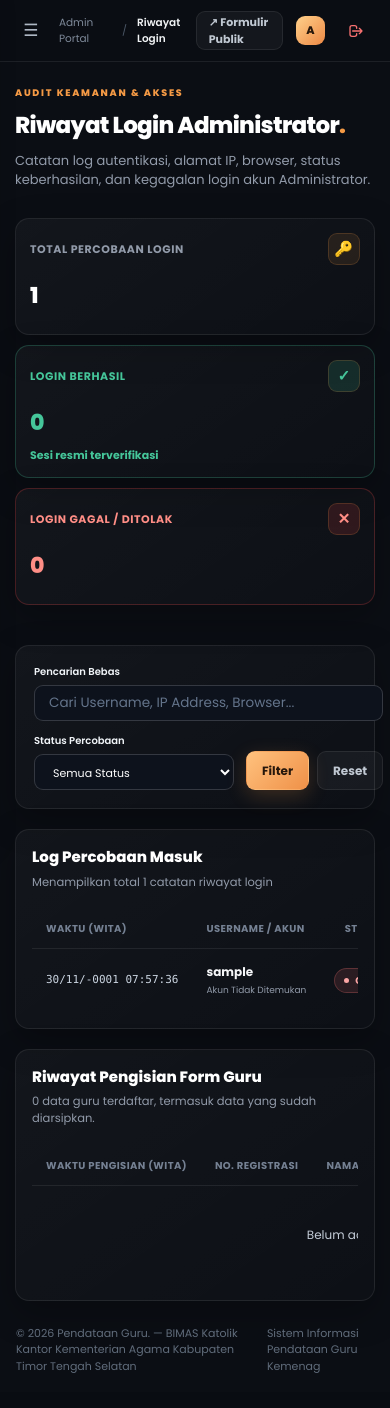
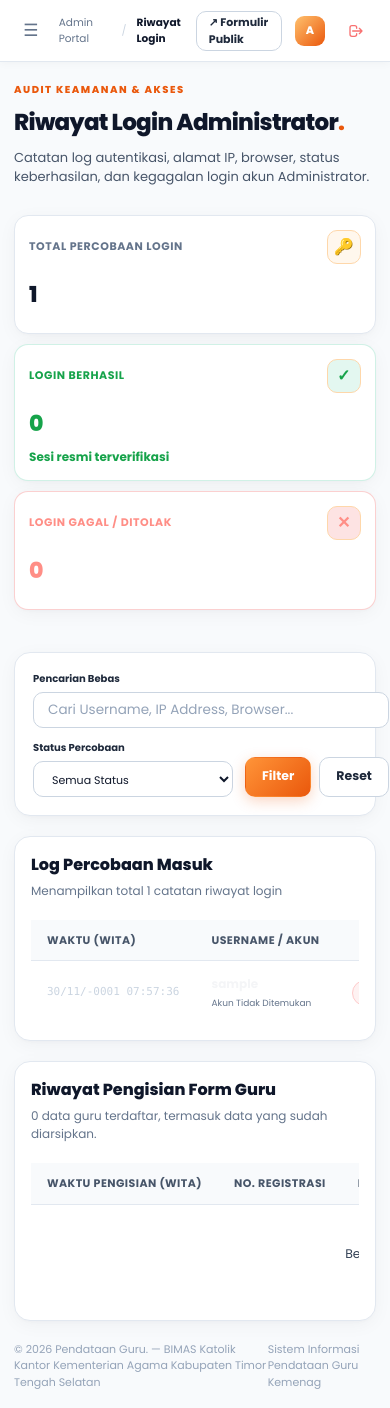
Before and after one commit to wensputra2026/formbimkat, a Laravel app: page /admin/riwayat-login in a window 390 px wide. Before the commit the page ends 1373 px from the top, so only its background shows below. Run offline with Laravel 12, Linux system fonts and the light colour scheme; the visitor is signed in with stand-in values (Sample User, id 1); data comes from the database, SQL or seed files in the repository; data that the repository does not hold is empty; style sheets or scripts are compiled from the project's sources; parts of the project's set-up code (start-up, migrations or seed data) failed here and were passed over; some libraries are stand-ins or nearby versions; some web fonts are replaced.

Commit message:
feat: executive light theme for frontend & backend, fixed header, remove checkmarks, and responsive styling

```diff
--- a/resources/css/premium-dashboard.css
+++ b/resources/css/premium-dashboard.css
@@ -1,29 +1,36 @@
+/* ==========================================================================
+   PREMIUM DASHBOARD - LIGHT THEME (EXECUTIVE & HIGH CONTRAST)
+   ========================================================================== */
+
 :root {
-    --pd-bg: #0b0e14;
-    --pd-sidebar: #10141d;
-    --pd-panel: #141a25;
-    --pd-panel-soft: #171e2a;
-    --pd-border: rgba(255, 255, 255, 0.08);
-    --pd-text: #f4f5f7;
-    --pd-muted: #929baa;
-    --pd-dim: #687384;
-    --pd-accent: #f59a45;
-    --pd-accent-2: #e9b86a;
-    --pd-success: #45c69a;
-    --pd-warning: #eeb85e;
-    --pd-danger: #f87171;
+    --pd-bg: #f8fafc;
+    --pd-sidebar: #ffffff;
+    --pd-panel: #ffffff;
+    --pd-panel-soft: #f1f5f9;
+    --pd-border: #e2e8f0;
+    --pd-border-focus: #ea580c;
+    --pd-text: #0f172a;
+    --pd-text-muted: #475569;
+    --pd-muted: #64748b;
+    --pd-dim: #94a3b8;
+    --pd-accent: #ea580c;
+    --pd-accent-2: #c2410c;
+    --pd-accent-light: #fff7ed;
+    --pd-success: #16a34a;
+    --pd-warning: #d97706;
+    --pd-danger: #dc2626;
     --pd-sidebar-width: 278px;
     --pd-sidebar-mini: 86px;
-    color-scheme: dark;
+    color-scheme: light;
 }
 
 [x-cloak] { display: none !important; }
-* { box-sizing: border-box; }
+*, *::before, *::after { box-sizing: border-box; }
 
 html, body {
     background-color: var(--pd-bg) !important;
     color: var(--pd-text) !important;
-    color-scheme: dark;
+    color-scheme: light;
     margin: 0;
     padding: 0;
 }
@@ -39,7 +46,7 @@ body.premium-body {
 
 button, input, select, textarea { font: inherit; }
 a { color: inherit; text-decoration: none; }
-h1, h2, h3, h4, h5, h6 { color: #f4f5f7; }
+h1, h2, h3, h4, h5, h6 { color: var(--pd-text); }
 
 .pd-shell { min-height: 100vh; }
 
@@ -321,9 +327,9 @@ h1, h2, h3, h4, h5, h6 { color: #f4f5f7; }
     flex: 0 0 34px;
     width: 34px;
     height: 34px;
-    color: #28180c;
+    color: #ffffff;
     border-radius: 11px;
-    background: linear-gradient(135deg, #ffd18b, #ed8844);
+    background: linear-gradient(135deg, #ffc16e, #ea580c);
     font-weight: 800;
 }
 
@@ -358,7 +364,7 @@ h1, h2, h3, h4, h5, h6 { color: #f4f5f7; }
     place-items: center;
     width: 36px;
     height: 36px;
-    color: #aeb7c4;
+    color: #64748b;
     border: 1px solid transparent;
     border-radius: 9px;
     background: transparent;
@@ -394,9 +400,10 @@ h1, h2, h3, h4, h5, h6 { color: #f4f5f7; }
     justify-content: space-between;
     min-height: 72px;
     padding: 0 34px;
-    background: rgba(11, 14, 20, 0.88) !important;
+    background: rgba(255, 255, 255, 0.95) !important;
     border-bottom: 1px solid var(--pd-border) !important;
-    backdrop-filter: blur(18px);
+    backdrop-filter: blur(16px);
+    box-shadow: 0 2px 8px rgba(15, 23, 42, 0.03);
 }
 
 .pd-topbar-left,
@@ -410,25 +417,26 @@ h1, h2, h3, h4, h5, h6 { color: #f4f5f7; }
     display: flex;
     align-items: center;
     gap: 10px;
-    color: #7f8a9a;
+    color: #64748b;
     font-size: 12px;
 }
 
 .pd-breadcrumb strong {
-    color: #f1f3f5;
-    font-weight: 600;
+    color: #0f172a;
+    font-weight: 700;
 }
 
 .pd-breadcrumb-sep {
-    color: #4d5868;
+    color: #cbd5e1;
 }
 
 .pd-status {
     display: flex;
     align-items: center;
     gap: 7px;
-    color: #9aa5b3;
+    color: #475569;
     font-size: 11px;
+    font-weight: 500;
 }
 
 .pd-status-dot {
@@ -448,17 +456,18 @@ h1, h2, h3, h4, h5, h6 { color: #f4f5f7; }
     display: flex;
     align-items: center;
     gap: 9px;
-    color: #dfe3e9;
+    color: #0f172a;
     border: 0;
     background: transparent;
-    font-size: 11.5px;
+    font-size: 12px;
+    font-weight: 600;
     cursor: pointer;
 }
 
 .pd-avatar-small {
-    width: 29px;
-    height: 29px;
-    flex-basis: 29px;
+    width: 30px;
+    height: 30px;
+    flex-basis: 30px;
     border-radius: 9px;
     font-size: 11px;
 }
@@ -481,9 +490,9 @@ h1, h2, h3, h4, h5, h6 { color: #f4f5f7; }
 .pd-eyebrow {
     margin-bottom: 8px;
     color: var(--pd-accent);
-    font-size: 9.5px;
+    font-size: 10px;
     font-weight: 800;
-    letter-spacing: .18em;
+    letter-spacing: .15em;
     text-transform: uppercase;
 }
 
@@ -493,7 +502,7 @@ h1, h2, h3, h4, h5, h6 { color: #f4f5f7; }
     font-size: clamp(23px, 3vw, 31px);
     font-weight: 800;
     letter-spacing: -.03em;
-    color: #ffffff;
+    color: #0f172a;
 }
 
 .pd-heading-accent {
@@ -502,13 +511,13 @@ h1, h2, h3, h4, h5, h6 { color: #f4f5f7; }
 
 .pd-page-heading p {
     margin: 8px 0 0;
-    color: var(--pd-muted);
+    color: #475569;
     font-size: 13px;
 }
 
 .pd-heading-actions {
     display: flex;
-    gap: 9px;
+    gap: 10px;
 }
 
 /* Buttons */
@@ -517,103 +526,104 @@ h1, h2, h3, h4, h5, h6 { color: #f4f5f7; }
     align-items: center;
     justify-content: center;
     gap: 8px;
-    min-height: 39px;
-    padding: 0 15px;
+    min-height: 40px;
+    padding: 0 16px;
     border: 1px solid var(--pd-border);
-    border-radius: 9px;
+    border-radius: 10px;
     cursor: pointer;
-    font-size: 12px;
+    font-size: 12.5px;
     font-weight: 700;
-    transition: .2s ease;
+    transition: .18s ease;
 }
 
 .pd-button-secondary {
-    color: #c1c9d3;
-    background: rgba(255, 255, 255, 0.045);
-    border: 1px solid var(--pd-border);
+    color: #1e293b;
+    background: #ffffff;
+    border: 1px solid #cbd5e1;
 }
 
 .pd-button-secondary:hover {
-    background: rgba(255, 255, 255, 0.09);
-    color: #ffffff;
+    background: #f8fafc;
+    border-color: #94a3b8;
 }
 
 .pd-button-primary {
-    color: #26170b !important;
+    color: #ffffff !important;
     border-color: transparent;
-    background: linear-gradient(135deg, #ffc27e, #ef9148);
-    box-shadow: 0 6px 20px rgba(245, 154, 69, 0.2);
+    background: linear-gradient(135deg, #ff9438, #ea580c);
+    box-shadow: 0 4px 14px rgba(234, 88, 12, 0.25);
 }
 
 .pd-button-primary:hover {
     transform: translateY(-1px);
-    filter: brightness(1.06);
+    filter: brightness(1.05);
 }
 
 .pd-button-success {
     color: #ffffff !important;
     border-color: transparent;
     background: linear-gradient(135deg, #10b981, #059669);
-    box-shadow: 0 6px 20px rgba(16, 185, 129, 0.2);
+    box-shadow: 0 4px 14px rgba(16, 185, 129, 0.2);
 }
 
 .pd-button-danger {
     color: #ffffff !important;
     border-color: transparent;
     background: linear-gradient(135deg, #ef4444, #dc2626);
-    box-shadow: 0 6px 20px rgba(239, 68, 68, 0.2);
+    box-shadow: 0 4px 14px rgba(239, 68, 68, 0.2);
 }
 
 /* Stat Cards & Panels */
 .pd-stat-grid {
     display: grid;
     grid-template-columns: repeat(4, minmax(0, 1fr));
-    gap: 16px;
-    margin-bottom: 20px;
+    gap: 18px;
+    margin-bottom: 22px;
 }
 
 .pd-stat-card,
 .pd-panel {
     border: 1px solid var(--pd-border);
     border-radius: 14px;
-    background: linear-gradient(145deg, rgba(255, 255, 255, 0.035), rgba(255, 255, 255, 0.012));
-    box-shadow: 0 12px 35px rgba(0, 0, 0, 0.25);
+    background: #ffffff;
+    box-shadow: 0 4px 20px -2px rgba(15, 23, 42, 0.05), 0 2px 4px -2px rgba(15, 23, 42, 0.03);
 }
 
 .pd-stat-card {
     min-width: 0;
-    padding: 18px 20px;
+    padding: 20px 22px;
 }
 
 .pd-stat-top {
     display: flex;
     align-items: center;
     justify-content: space-between;
-    color: var(--pd-muted);
+    color: #64748b;
     font-size: 11px;
     font-weight: 700;
     letter-spacing: 0.05em;
+    text-transform: uppercase;
 }
 
 .pd-stat-icon {
     display: grid;
     place-items: center;
-    width: 32px;
-    height: 32px;
-    color: #ffbd78;
-    border: 1px solid rgba(245, 154, 69, 0.18);
-    border-radius: 9px;
-    background: rgba(245, 154, 69, 0.1);
-    font-size: 15px;
+    width: 34px;
+    height: 34px;
+    color: #ea580c;
+    border: 1px solid #fed7aa;
+    border-radius: 10px;
+    background: #fff7ed;
+    font-size: 16px;
 }
 
 .pd-stat-value {
     margin: 14px 0 8px;
     font-family: 'Poppins', ui-sans-serif, system-ui, sans-serif;
-    font-size: 28px;
+    font-size: 30px;
     font-weight: 800;
     letter-spacing: -.03em;
-    color: #ffffff;
+    color: #0f172a;
 }
 
 .pd-stat-bottom {
@@ -621,25 +631,25 @@ h1, h2, h3, h4, h5, h6 { color: #f4f5f7; }
     flex-wrap: wrap;
     align-items: center;
     gap: 6px;
-    color: #748092;
-    font-size: 10px;
+    color: #64748b;
+    font-size: 11px;
 }
 
 .pd-stat-bottom strong {
     color: var(--pd-success);
-    font-size: 11px;
+    font-size: 12px;
 }
 
 .pd-content-grid {
     display: grid;
     grid-template-columns: minmax(0, 1.55fr) minmax(300px, 1fr);
-    gap: 18px;
-    margin-bottom: 18px;
+    gap: 20px;
+    margin-bottom: 20px;
 }
 
 .pd-panel {
     min-width: 0;
-    padding: 22px;
+    padding: 24px;
 }
 
 .pd-panel-heading {
@@ -647,37 +657,37 @@ h1, h2, h3, h4, h5, h6 { color: #f4f5f7; }
     align-items: center;
     justify-content: space-between;
     gap: 12px;
-    margin-bottom: 18px;
+    margin-bottom: 20px;
 }
 
 .pd-panel-heading h2 {
     margin: 0;
     font-family: 'Poppins', ui-sans-serif, system-ui, sans-serif;
-    font-size: 15px;
+    font-size: 16px;
     font-weight: 800;
-    color: #ffffff;
+    color: #0f172a;
 }
 
 .pd-panel-heading p {
     margin: 5px 0 0;
-    color: var(--pd-muted);
-    font-size: 11.5px;
+    color: #64748b;
+    font-size: 12px;
 }
 
 .pd-panel-heading > a,
 .pd-text-link {
-    color: #f5ae68;
-    font-size: 11px;
+    color: #ea580c;
+    font-size: 12px;
     font-weight: 700;
 }
 
 .pd-select {
-    padding: 7px 11px;
-    color: #aab4c2;
+    padding: 8px 12px;
+    color: #1e293b;
     border: 1px solid var(--pd-border);
     border-radius: 8px;
-    background: rgba(255, 255, 255, 0.04);
-    font-size: 11px;
+    background: #ffffff;
+    font-size: 12px;
 }
 
 /* Tables */
@@ -697,24 +707,25 @@ h1, h2, h3, h4, h5, h6 { color: #f4f5f7; }
 }
 
 .pd-table th {
-    padding: 12px 14px;
-    color: #758193;
+    padding: 12px 16px;
+    color: #475569;
+    background: #f8fafc;
     border-bottom: 1px solid var(--pd-border);
-    font-size: 10px;
+    font-size: 11px;
     font-weight: 700;
     letter-spacing: 0.04em;
     text-transform: uppercase;
 }
 
 .pd-table td {
-    padding: 14px 14px;
-    color: #c4cdd8;
-    border-bottom: 1px solid rgba(255, 255, 255, 0.045);
-    font-size: 12px;
+    padding: 14px 16px;
+    color: #334155;
+    border-bottom: 1px solid #f1f5f9;
+    font-size: 12.5px;
 }
 
 .pd-table tbody tr:hover td {
-    background-color: rgba(255, 255, 255, 0.025);
+    background-color: #f8fafc;
 }
 
 .pd-table tbody tr:last-child td {
@@ -722,15 +733,15 @@ h1, h2, h3, h4, h5, h6 { color: #f4f5f7; }
 }
 
 .pd-table td strong {
-    color: #f4f5f7;
-    font-size: 12.5px;
+    color: #0f172a;
+    font-size: 13px;
     font-weight: 700;
 }
 
 .pd-table td small {
     margin-top: 3px;
-    color: #707c8c;
-    font-size: 10px;
+    color: #64748b;
+    font-size: 11px;
     display: block;
 }
 
@@ -739,41 +750,41 @@ h1, h2, h3, h4, h5, h6 { color: #f4f5f7; }
     display: inline-flex;
     align-items: center;
     gap: 6px;
-    padding: 4px 9px;
+    padding: 4px 10px;
     border-radius: 9999px;
-    font-size: 10px;
+    font-size: 10.5px;
     font-weight: 700;
 }
 
 .pd-badge i {
-    width: 5px;
-    height: 5px;
+    width: 6px;
+    height: 6px;
     border-radius: 50%;
     background: currentColor;
 }
 
 .pd-badge.is-success {
-    color: #6bd4ae;
-    background: rgba(69, 198, 154, 0.12);
-    border: 1px solid rgba(69, 198, 154, 0.25);
+    color: #15803d;
+    background: #f0fdf4;
+    border: 1px solid #bbf7d0;
 }
 
 .pd-badge.is-warning {
-    color: #ffbd78;
-    background: rgba(245, 154, 69, 0.12);
-    border: 1px solid rgba(245, 154, 69, 0.25);
+    color: #b45309;
+    background: #fffbeb;
+    border: 1px solid #fde68a;
 }
 
 .pd-badge.is-danger {
-    color: #fca5a5;
-    background: rgba(248, 113, 113, 0.12);
-    border: 1px solid rgba(248, 113, 113, 0.25);
+    color: #b91c1c;
+    background: #fef2f2;
+    border: 1px solid #fecaca;
 }
 
 .pd-badge.is-info {
-    color: #93c5fd;
-    background: rgba(59, 130, 246, 0.12);
-    border: 1px solid rgba(59, 130, 246, 0.25);
+    color: #1d4ed8;
+    background: #eff6ff;
+    border: 1px solid #bfdbfe;
 }
 
 /* Form Controls */
@@ -784,13 +795,13 @@ h1, h2, h3, h4, h5, h6 { color: #f4f5f7; }
     width: 100%;
     box-sizing: border-box;
     padding: 10px 14px;
-    color: #ffffff !important;
-    background: #0d121c !important;
-    border: 1px solid rgba(255, 255, 255, 0.16) !important;
-    border-radius: 9px !important;
+    color: #0f172a !important;
+    background: #ffffff !important;
+    border: 1px solid #cbd5e1 !important;
+    border-radius: 10px !important;
     font-size: 13.5px;
     outline: none;
-    color-scheme: dark;
+    color-scheme: light;
     transition: border-color .15s ease, box-shadow .15s ease;
 }
 
@@ -798,28 +809,28 @@ h1, h2, h3, h4, h5, h6 { color: #f4f5f7; }
 .pd-select-field:focus,
 .pd-textarea:focus,
 .field:focus {
-    border-color: #f59a45 !important;
-    box-shadow: 0 0 0 3px rgba(245, 154, 69, 0.25) !important;
+    border-color: #ea580c !important;
+    box-shadow: 0 0 0 3px rgba(234, 88, 12, 0.15) !important;
 }
 
 .pd-input::placeholder,
 .pd-textarea::placeholder,
 .field::placeholder {
-    color: #64748b !important;
+    color: #94a3b8 !important;
 }
 
 .pd-label,
 .label {
     display: block;
     margin-bottom: 6px;
-    color: #f1f5f9;
+    color: #1e293b;
     font-size: 13px;
-    font-weight: 600;
+    font-weight: 700;
 }
 
 .pd-label em,
 .label em {
-    color: #f87171;
+    color: #dc2626;
     font-style: normal;
     margin-left: 2px;
 }
@@ -847,22 +858,22 @@ select option,
 }
 
 .pd-alert-success {
-    color: #8de0bf;
-    border: 1px solid rgba(69, 198, 154, 0.25);
-    background: rgba(69, 198, 154, 0.1);
+    color: #15803d;
+    border: 1px solid #bbf7d0;
+    background: #f0fdf4;
 }
 
 .pd-alert-error {
-    color: #fca5a5;
-    border: 1px solid rgba(239, 68, 68, 0.25);
-    background: rgba(239, 68, 68, 0.1);
+    color: #b91c1c;
+    border: 1px solid #fecaca;
+    background: #fef2f2;
 }
 
 .pd-footer {
     display: flex;
     justify-content: space-between;
     padding: 0 34px 24px;
-    color: #606c7b;
+    color: #94a3b8;
     font-size: 11px;
 }
 
@@ -920,7 +931,7 @@ select option,
 
 /* Responsive */
 @media (max-width: 1100px) {
-    .pd-content { padding: 27px 24px; }
+    .pd-content { padding: 24px 20px; }
     .pd-stat-grid { grid-template-columns: repeat(2, minmax(0, 1fr)); }
     .pd-content-grid { grid-template-columns: 1fr; }
 }
@@ -939,13 +950,13 @@ select option,
         inset: 0;
         z-index: 35;
         display: block;
-        background: rgba(0, 0, 0, 0.65);
-        backdrop-filter: blur(4px);
+        background: rgba(15, 23, 42, 0.4);
+        backdrop-filter: blur(2px);
     }
     .pd-mobile-menu, .pd-sidebar-close { display: inline-grid; }
     .pd-collapse-button, .pd-status, .pd-topbar-divider, .pd-profile-mini > span:not(.pd-avatar) { display: none; }
     .pd-topbar { min-height: 62px; padding: 0 16px; }
-    .pd-content { padding: 24px 15px; }
+    .pd-content { padding: 20px 14px; }
     .pd-page-heading { align-items: flex-start; flex-direction: column; }
     .pd-heading-actions { width: 100%; }
     .pd-heading-actions .pd-button { flex: 1; }
@@ -953,7 +964,7 @@ select option,
     .pd-stat-card { padding: 14px; }
     .pd-stat-value { font-size: 22px; }
     .pd-panel { padding: 16px; }
-    .pd-footer { padding: 0 16px 18px; }
+    .pd-footer { padding: 0 14px 18px; }
 }
 
 @media (max-width: 420px) {
--- a/resources/css/public.css
+++ b/resources/css/public.css
@@ -1,24 +1,25 @@
 /* ==========================================================================
-   PUBLIC STYLING - PREMIUM DARK LUXURY THEME (HIGH CONTRAST & RESPONSIVE)
+   PUBLIC STYLING - PREMIUM LIGHT THEME (HIGH CONTRAST & RESPONSIVE)
    Formulir Pendataan Guru & Layanan Publik Kementerian Agama
    ========================================================================== */
 
 :root {
-    --pub-bg: #0b0e14;
-    --pub-bg-soft: #141a25;
-    --pub-card: #141a25;
-    --pub-border: rgba(255, 255, 255, 0.08);
-    --pub-text: #f4f5f7;
-    --pub-muted: #94a3b8;
-    --pub-dim: #64748b;
-    --pub-line: rgba(255, 255, 255, 0.08);
-    --pub-accent: #f59a45;
-    --pub-accent-dark: #ea580c;
-    --pub-accent-light: #ffc17e;
-    --pub-success: #45c69a;
-    --pub-warning: #eeb85e;
-    --pub-danger: #f87171;
-    color-scheme: dark;
+    --pub-bg: #f8fafc;
+    --pub-bg-soft: #f1f5f9;
+    --pub-card: #ffffff;
+    --pub-border: #e2e8f0;
+    --pub-text: #0f172a;
+    --pub-text-muted: #334155;
+    --pub-muted: #64748b;
+    --pub-dim: #94a3b8;
+    --pub-line: #e2e8f0;
+    --pub-accent: #ea580c;
+    --pub-accent-dark: #c2410c;
+    --pub-accent-light: #fff7ed;
+    --pub-success: #16a34a;
+    --pub-warning: #d97706;
+    --pub-danger: #dc2626;
+    color-scheme: light;
 }
 
 [x-cloak] { display: none !important; }
@@ -256,17 +261,25 @@ button, input, textarea, select { font: inherit; }
     font-size: 11px;
     font-weight: 700;
     letter-spacing: 0.05em;
-    background: rgba(245, 154, 69, 0.12);
-    color: #ffbd78;
-    border: 1px solid rgba(245, 154, 69, 0.25);
+    background: #fff7ed;
+    color: #ea580c;
+    border: 1px solid #fed7aa;
 }
 
 .pub-badge-year i {
     width: 6px;
     height: 6px;
     border-radius: 50%;
-    background: var(--pub-accent);
-    box-shadow: 0 0 8px rgba(245, 154, 69, 0.5);
+    background: #ea580c;
+}
+
+/* Panels & Cards */
+.pd-panel,
+.pub-card {
+    background: #ffffff;
+    border: 1px solid #e2e8f0;
+    border-radius: 16px;
+    box-shadow: 0 4px 20px -2px rgba(15, 23, 42, 0.05), 0 2px 4px -2px rgba(15, 23, 42, 0.03);
 }
 
 /* Step Header */
--- a/resources/views/guru/cek_status.blade.php
+++ b/resources/views/guru/cek_status.blade.php
@@ -12,7 +12,7 @@
         <span class="pub-badge-year">
             <i></i> VERIFIKASI IDENTITAS & STATUS
         </span>
-        <h1 style="margin: 10px 0 0; font-size: clamp(24px, 3.5vw, 30px); font-weight: 800; letter-spacing: -0.03em; color: #ffffff;">
+        <h1 style="margin: 10px 0 0; font-size: clamp(24px, 3.5vw, 30px); font-weight: 800; letter-spacing: -0.03em; color: var(--pub-text, #0f172a);">
             Cek Status Pendataan Guru<span style="color: var(--pub-accent);">.</span>
         </h1>
         <p style="margin: 8px 0 0; color: var(--pub-muted); font-size: 13.5px;">
@@ -96,7 +96,7 @@
                 </div>
                 <div style="display: flex; justify-content: space-between; padding: 10px 0;">
                     <span style="color: #94a3b8;">Sekolah Tempat Tugas:</span>
-                    <strong style="color: #ffffff;">{{ $guruResult['nama_sekolah'] }}</strong>
+                    <strong style="color: var(--pub-text, #0f172a);">{{ $guruResult['nama_sekolah'] }}</strong>
                 </div>
             </div>
         </div>
--- a/resources/views/guru/sukses.blade.php
+++ b/resources/views/guru/sukses.blade.php
@@ -18,7 +18,7 @@
             <span class="pub-badge-year" style="font-size: 11px; padding: 4px 14px; margin-bottom: 8px;">
                 FORMULIR BERHASIL TERKIRIM
             </span>
-            <h1 style="margin: 10px 0 0; font-size: clamp(22px, 3.5vw, 28px); font-weight: 800; letter-spacing: -0.03em; color: #ffffff;">
+            <h1 style="margin: 10px 0 0; font-size: clamp(22px, 3.5vw, 28px); font-weight: 800; letter-spacing: -0.03em; color: var(--pub-text, #0f172a);">
                 Bukti Pengajuan Pendataan Guru
             </h1>
             <p style="margin: 6px 0 0; color: var(--pub-muted); font-size: 13.5px;">
--- a/resources/views/layouts/app.blade.php
+++ b/resources/views/layouts/app.blade.php
@@ -4,8 +4,8 @@
     <meta charset="utf-8">
     <meta name="viewport" content="width=device-width, initial-scale=1">
     <meta name="csrf-token" content="{{ csrf_token() }}">
-    <meta name="color-scheme" content="dark">
-    <meta name="theme-color" content="#0b0e14">
+    <meta name="color-scheme" content="light">
+    <meta name="theme-color" content="#ffffff">
     <link rel="icon" type="image/png" href="{{ asset('logo-bimas-katolik.png') }}?v=1">
     <link rel="apple-touch-icon" href="{{ asset('logo-bimas-katolik.png') }}?v=1">
     <title>@yield('title', 'Dashboard') — {{ \App\Models\Setting::get('app_name', 'Pendataan Guru.') }}</title>
--- a/resources/views/layouts/public.blade.php
+++ b/resources/views/layouts/public.blade.php
@@ -4,12 +4,12 @@
     <meta charset="utf-8">
     <meta name="viewport" content="width=device-width, initial-scale=1">
     <meta name="csrf-token" content="{{ csrf_token() }}">
-    <meta name="color-scheme" content="dark">
+    <meta name="color-scheme" content="light">
     <link rel="icon" type="image/png" href="{{ asset('logo-bimas-katolik.png') }}?v=1">
     <link rel="apple-touch-icon" href="{{ asset('logo-bimas-katolik.png') }}?v=1">
     <title>@yield('title', 'Pendataan Guru') — {{ \App\Models\Setting::get('app_name', 'Pendataan Guru.') }}</title>
     <meta name="description" content="@yield('meta_description', 'Pendataan guru penerima TPG Kemenag Kementerian Agama Kab.TTS — Formulir Pendataan Guru Sertifikasi resmi.')">
-    <meta name="theme-color" content="#0b0e14">
+    <meta name="theme-color" content="#ffffff">
 
     <!-- Social Media Sharing Meta Tags (WhatsApp, Facebook, Telegram, Twitter) -->
     <meta property="og:type" content="website">
@@ -39,7 +39,7 @@
 <body id="top" class="public-body premium-body">
     @include('partials.public-navbar')
 
-    <main id="main-content">
+    <main id="main-content" style="padding-top: 76px;">
         @if (session('success'))
             <div class="pub-container" style="padding-top: 24px;">
                 <div class="pd-alert pd-alert-success" style="border-radius: 12px; margin-bottom: 0;">{{ session('success') }}</div>
--- a/resources/views/partials/public-navbar.blade.php
+++ b/resources/views/partials/public-navbar.blade.php
@@ -6,8 +6,8 @@
                 <img src="{{ asset('logo-bimas-katolik.png') }}" alt="Logo Kementerian Agama" width="38" height="38">
             </span>
             <span class="pub-brand-text">
-                <strong style="color: #ffffff;">{{ \App\Models\Setting::get('app_name', 'Pendataan Guru.') }}</strong>
-                <small style="color: #94a3b8;">{{ \App\Models\Setting::get('instansi', 'BIMAS Katolik Kantor Kementerian Agama Kabupaten Timor Tengah Selatan') }}</small>
+                <strong style="color: #0f172a;">{{ \App\Models\Setting::get('app_name', 'Pendataan Guru.') }}</strong>
+                <small style="color: #64748b;">{{ \App\Models\Setting::get('instansi', 'BIMAS Katolik Kantor Kementerian Agama Kabupaten Timor Tengah Selatan') }}</small>
             </span>
         </a>
 
```
Also changed, not shown: other parts of resources/css/premium-dashboard.css (+67 -68 lines), other parts of resources/css/public.css (+95 -89 lines), resources/views/guru/create.blade.php (+3 -8 lines), resources/views/partials/public-footer.blade.php (+15 -15 lines), 3 other files.
